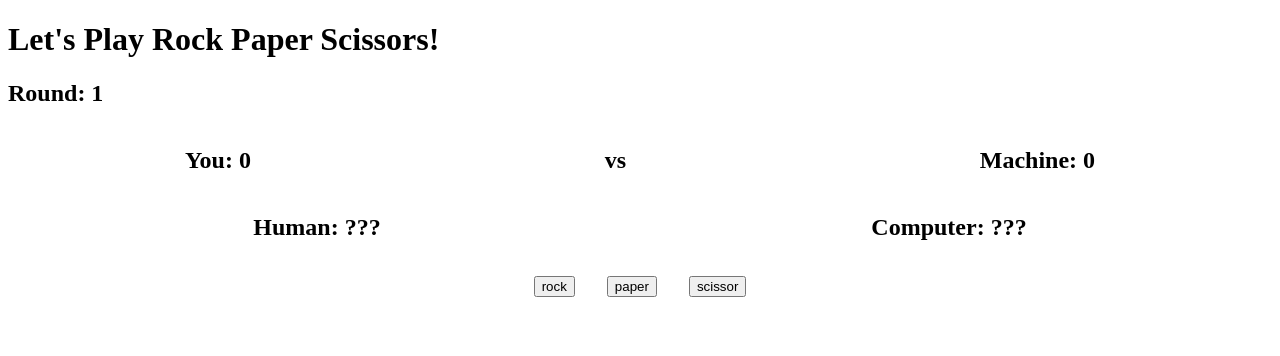
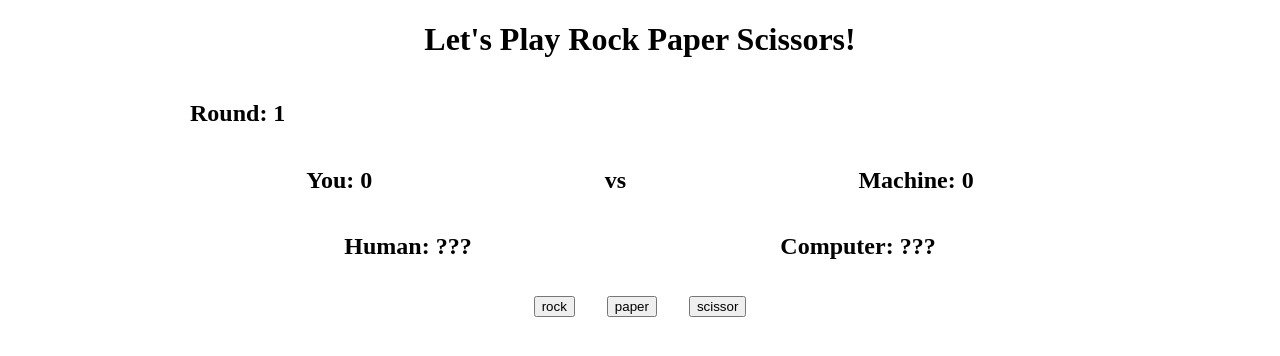
Before and after one commit to halfJobRob/rock-paper-scissor, a plain HTML site: page index.html in a window 1280 px wide. Drawn offline with Linux system fonts and the light colour scheme.

Commit message:
reduced screen width

```diff
--- a/index.html
+++ b/index.html
@@ -14,7 +14,7 @@
     </head>
     <body>
 
-        <div>
+        <div class="header">
             <h1>Let's Play Rock Paper Scissors!</h1>
         </div>
 
--- a/rps.css
+++ b/rps.css
@@ -1,3 +1,8 @@
+body {
+  max-width: 900px;
+  margin: 0 auto;
+}
+
 .header {
   display:flex;
   justify-content:center;
```
